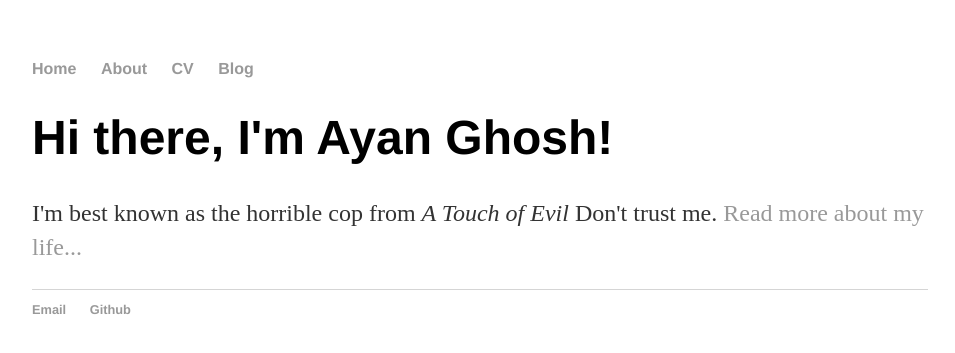
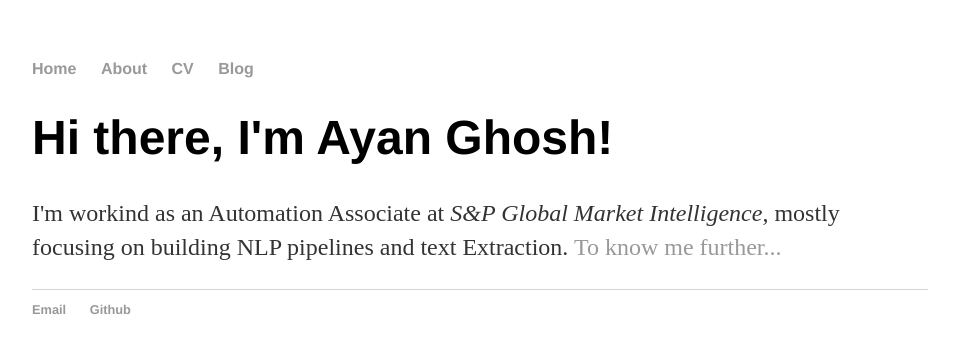
Before and after one commit to ayan-ghosh103/ayan-ghosh103.github.io, a Jekyll site: the page built from index.html, in a window 1280 px wide. Shown: the top 353 px of the page, without its empty margins (160-1115 px from the left). Built offline with Jekyll 4.4.1, drawn with Linux system fonts in a browser that asks for light colours.

Commit message:
Update index.html

```diff
--- a/index.html
+++ b/index.html
@@ -1,8 +1,8 @@
 ---
 layout: default
-title: Ayan Ghosh, Automation Associate
+title: Ayan Ghosh
 ---
 <div class="blurb">
 	<h1>Hi there, I'm Ayan Ghosh!</h1>
-	<p>I'm best known as the horrible cop from <em>A Touch of Evil</em> Don't trust me. <a href="/about">Read more about my life...</a></p>
+	<p>I'm workind as an Automation Associate at <em>S&P Global Market Intelligence</em>, mostly focusing on building NLP pipelines and text Extraction. <a href="/about">To know me further...</a></p>
 </div><!-- /.blurb -->
```
